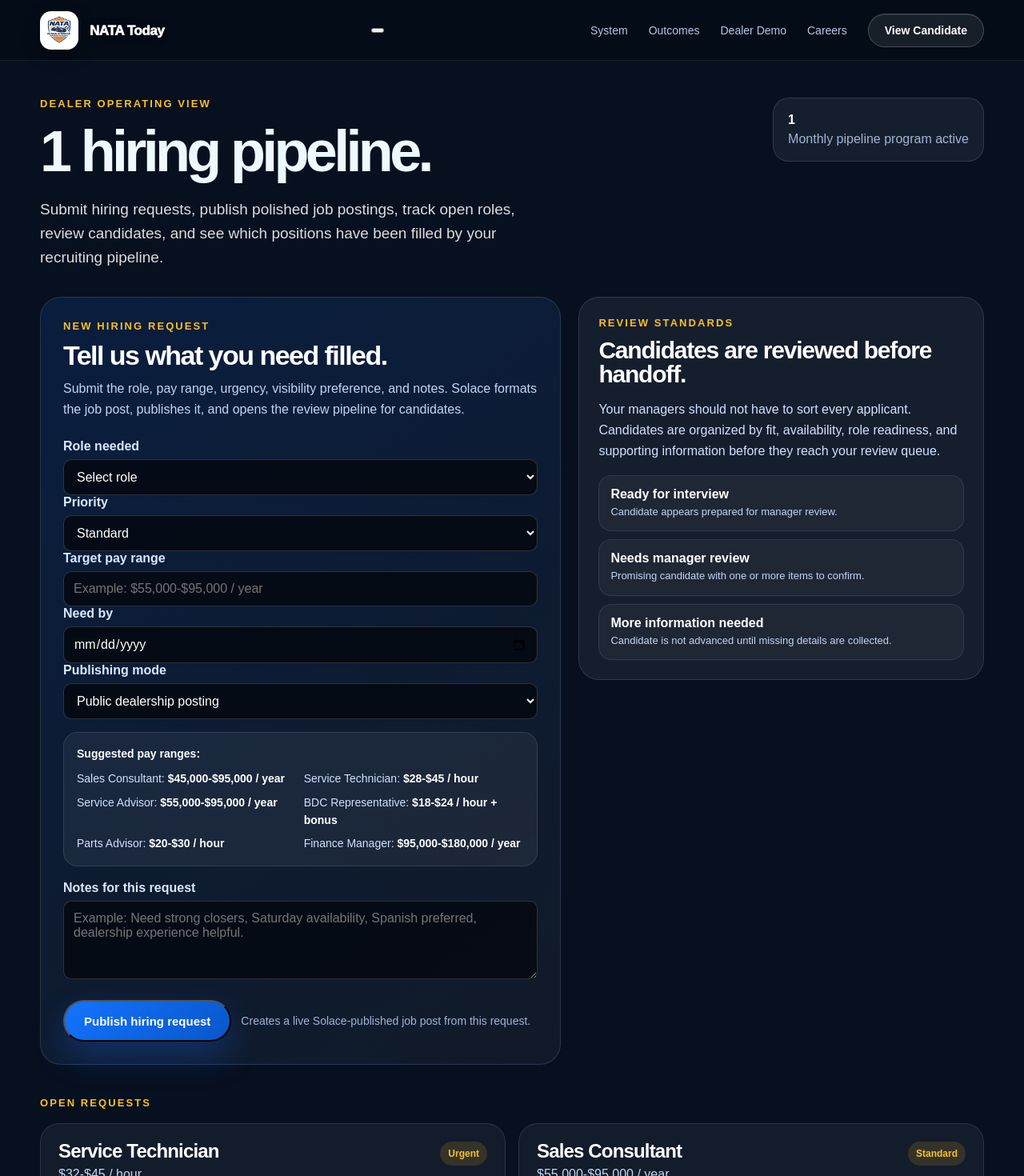
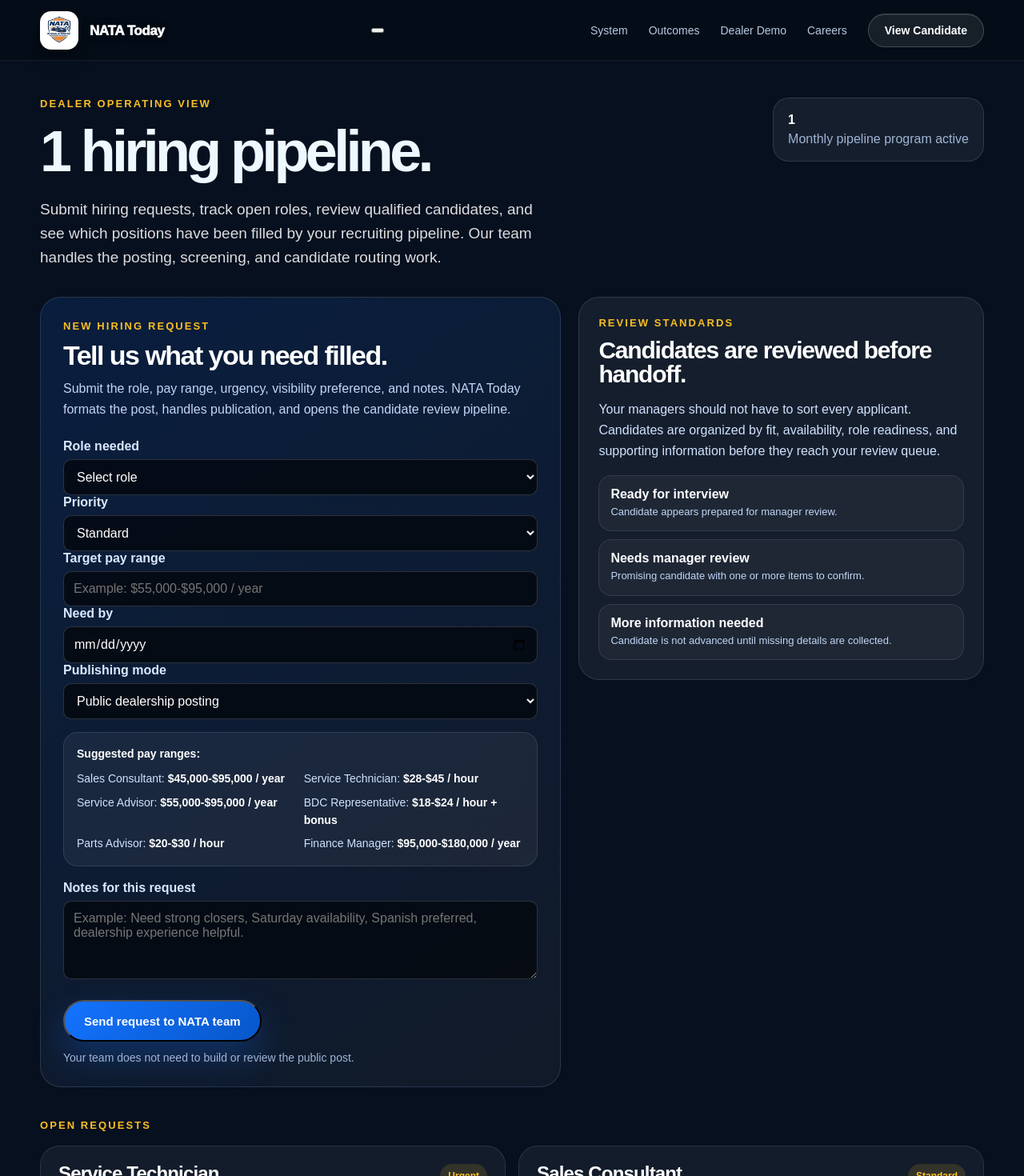
Before and after one commit to zlomke76-del/natatoday, a Next.js app: page /dealer/1/dashboard in a window 1280 px wide. Shown: the top 1470 px of the page at 80% size. Built offline with nearby package versions, Linux system fonts and the light colour scheme.

Commit message:
Update page.tsx

```diff
--- a/app/dealer/[dealerSlug]/dashboard/page.tsx
+++ b/app/dealer/[dealerSlug]/dashboard/page.tsx
@@ -1,9 +1,14 @@
+import Link from "next/link";
 import { redirect } from "next/navigation";
 import Nav from "../../../components/Nav";
 
 type PageProps = {
   params: {
     dealerSlug: string;
+  };
+  searchParams?: {
+    request?: string;
+    role?: string;
   };
 };
 
@@ -111,20 +116,26 @@ function cleanFormValue(value: FormDataEntryValue | null) {
 }
 
 function getBaseUrl() {
-  if (process.env.NEXT_PUBLIC_APP_URL) {
-    return process.env.NEXT_PUBLIC_APP_URL.replace(/\/$/, "");
+  const explicitUrl = process.env.NEXT_PUBLIC_APP_URL?.trim();
+
+  if (explicitUrl) {
+    return explicitUrl.replace(/\/$/, "");
   }
 
-  if (process.env.VERCEL_URL) {
-    return `https://${process.env.VERCEL_URL.replace(/\/$/, "")}`;
+  const vercelUrl = process.env.VERCEL_URL?.trim();
+
+  if (vercelUrl) {
+    return `https://${vercelUrl}`.replace(/\/$/, "");
   }
 
   return "http://localhost:3000";
 }
 
-export default function DealerDashboardPage({ params }: PageProps) {
+export default function DealerDashboardPage({ params, searchParams }: PageProps) {
   const dealerName = formatDealerName(params.dealerSlug);
   const dealerLocation = getDealerLocation(params.dealerSlug);
+  const requestSubmitted = searchParams?.request === "submitted";
+  const submittedRole = searchParams?.role ? decodeURIComponent(searchParams.role) : "Hiring request";
 
   async function submitHiringRequest(formData: FormData) {
     "use server";
@@ -173,17 +184,12 @@ export default function DealerDashboardPage({ params }: PageProps) {
     const result = await response.json().catch(() => null);
 
     if (!response.ok) {
-      console.error("NATA job publish failed", {
-        status: response.status,
-        statusText: response.statusText,
-        error: result?.error,
-      });
-
       throw new Error(result?.error || "Hiring request could not be published.");
     }
 
-    const jobSlug = result?.job?.slug;
-    redirect(jobSlug ? `/careers/${jobSlug}` : "/careers");
+    redirect(
+      `/dealer/${params.dealerSlug}/dashboard?request=submitted&role=${encodeURIComponent(title)}`
+    );
   }
 
   return (
@@ -208,8 +214,9 @@ export default function DealerDashboardPage({ params }: PageProps) {
             </h1>
 
             <p className="lede">
-              Submit hiring requests, publish polished job postings, track open roles,
-              review candidates, and see which positions have been filled by your recruiting pipeline.
+              Submit hiring requests, track open roles, review qualified candidates,
+              and see which positions have been filled by your recruiting pipeline.
+              Our team handles the posting, screening, and candidate routing work.
             </p>
           </div>
 
@@ -228,6 +235,27 @@ export default function DealerDashboardPage({ params }: PageProps) {
             </span>
           </div>
         </div>
+
+        {requestSubmitted ? (
+          <div
+            style={{
+              marginTop: 24,
+              padding: 18,
+              borderRadius: 22,
+              background: "rgba(34,197,94,0.1)",
+              border: "1px solid rgba(34,197,94,0.24)",
+              color: "#d1fae5",
+              display: "grid",
+              gap: 6,
+            }}
+          >
+            <strong style={{ color: "#fff" }}>{submittedRole} request received.</strong>
+            <span>
+              NATA Today will handle the job posting, candidate intake, screening, and routing.
+              Qualified candidates will appear in your review pipeline when ready.
+            </span>
+          </div>
+        ) : null}
 
         <div
           style={{
@@ -264,8 +292,8 @@ export default function DealerDashboardPage({ params }: PageProps) {
             </h2>
 
             <p style={{ color: "#bfd6f5", lineHeight: 1.6, marginTop: 12 }}>
-              Submit the role, pay range, urgency, visibility preference, and notes. Solace formats
-              the job post, publishes it, and opens the review pipeline for candidates.
+              Submit the role, pay range, urgency, visibility preference, and notes.
+              NATA Today formats the post, handles publication, and opens the candidate review pipeline.
             </p>
 
             <form action={submitHiringRequest} style={{ marginTop: 24 }}>
@@ -363,11 +391,11 @@ export default function DealerDashboardPage({ params }: PageProps) {
                 }}
               >
                 <button className="btn btn-primary" type="submit">
-                  Publish hiring request
+                  Send request to NATA team
                 </button>
 
                 <span style={{ color: "#9fb4d6", fontSize: 14 }}>
-                  Creates a live Solace-published job post from this request.
+                  Your team does not need to build or review the public post.
                 </span>
               </div>
             </form>
```
